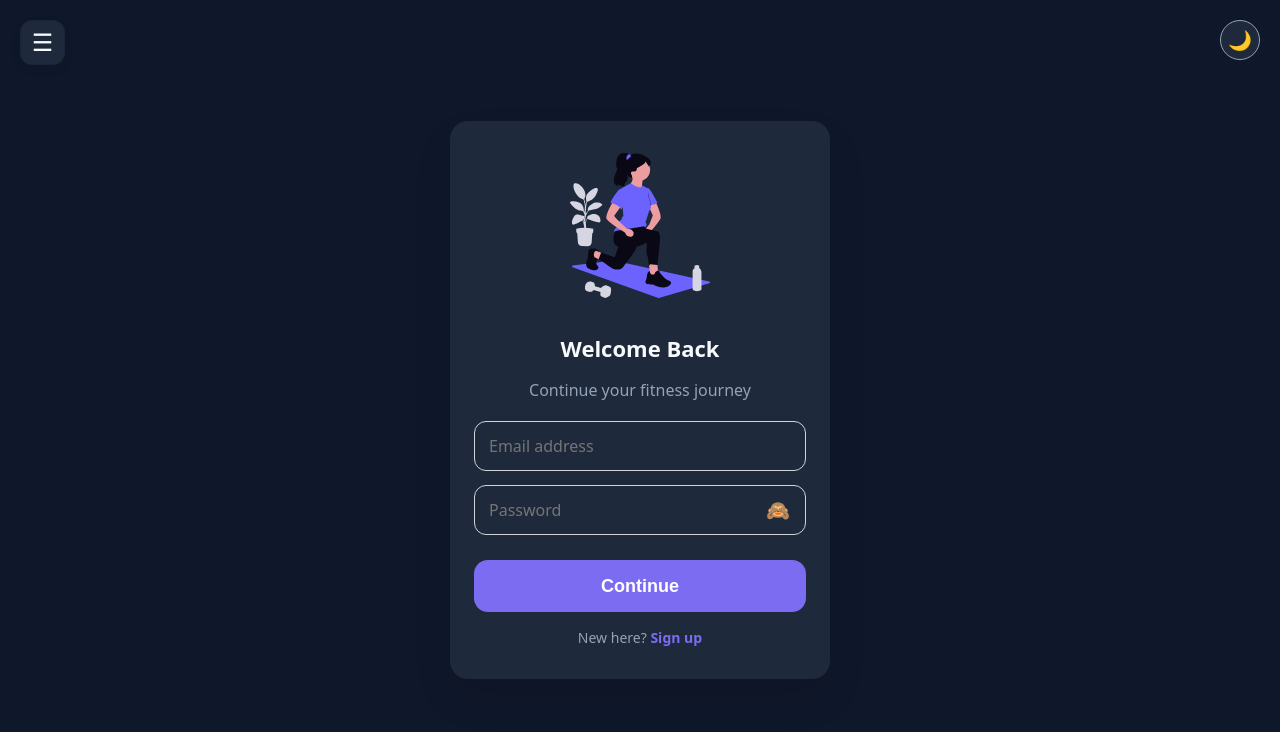
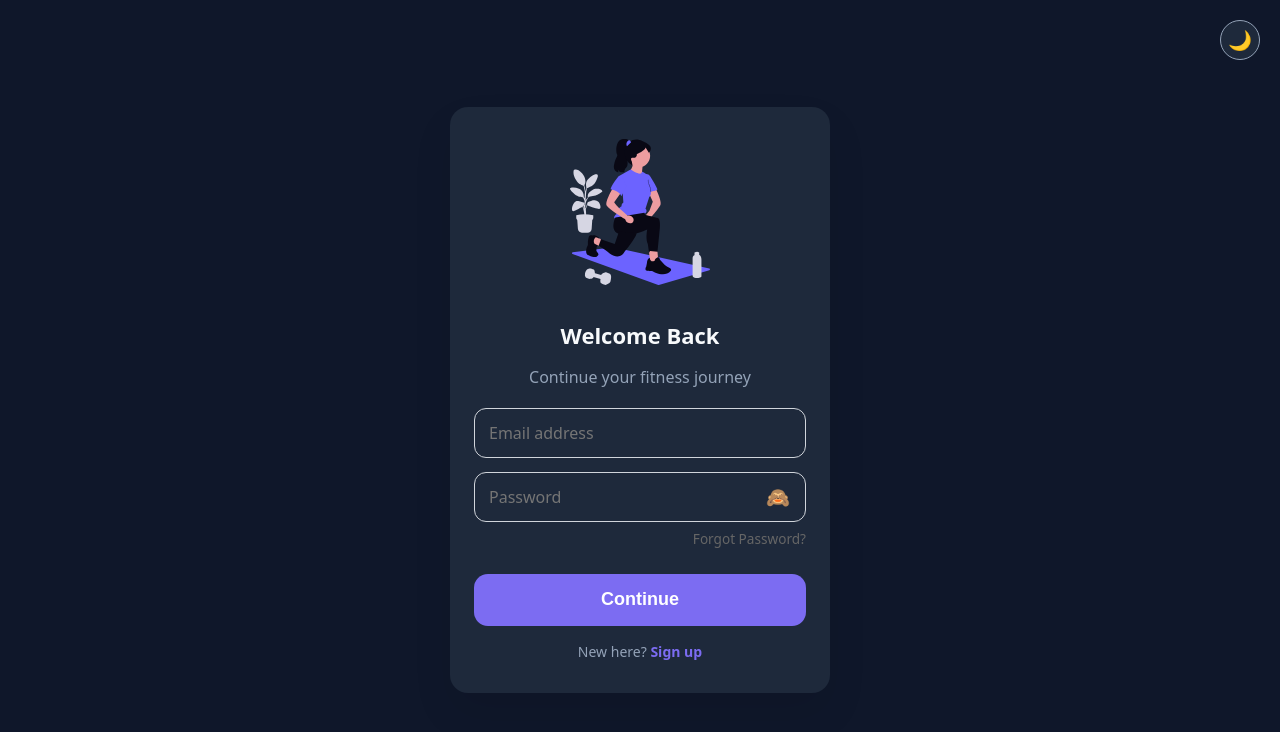
Before and after one commit to NamanChadha/SaiAerobics-Dashboard, a React (Vite) app: page /login in a window 1280 px wide. Shown: the top 732 px of the page. Built offline with nearby package versions, Linux system fonts and the light colour scheme; no server answers.

Commit message:
Feat: Implement Forgot Password, Home Page, and Payment; Fix UI and Auth Logic

```diff
--- a/src/components/BurgerMenu.jsx
+++ b/src/components/BurgerMenu.jsx
@@ -8,7 +8,7 @@ export default function BurgerMenu() {
     const navigate = useNavigate();
 
     // Hide menu on auth pages
-    const hideMenu = ["/", "/signup"].includes(location.pathname);
+    const hideMenu = ["/", "/login", "/signup", "/forgot-password"].includes(location.pathname) || location.pathname.startsWith("/reset-password");
     if (hideMenu) return null;
 
     function handleLogout() {
--- a/src/pages/Login.jsx
+++ b/src/pages/Login.jsx
@@ -86,6 +86,12 @@ export default function Login() {
           </button>
         </div>
 
+        <div style={{ textAlign: "right", marginTop: "-10px", marginBottom: "15px" }}>
+          <span onClick={() => navigate("/forgot-password")} style={{ color: "#666", fontSize: "0.85rem", cursor: "pointer", fontWeight: "500" }}>
+            Forgot Password?
+          </span>
+        </div>
+
         {error && <p className="error">{error}</p>}
 
         <button className="primary-btn" onClick={handleLogin} disabled={loading}>
```
